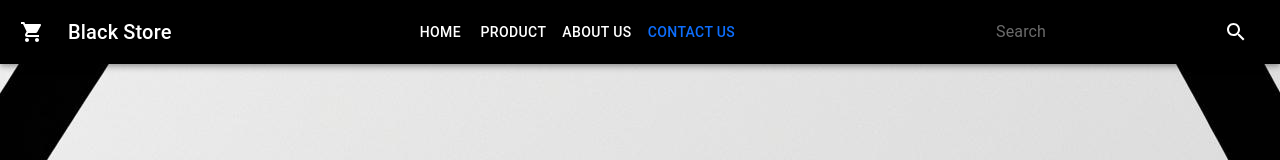
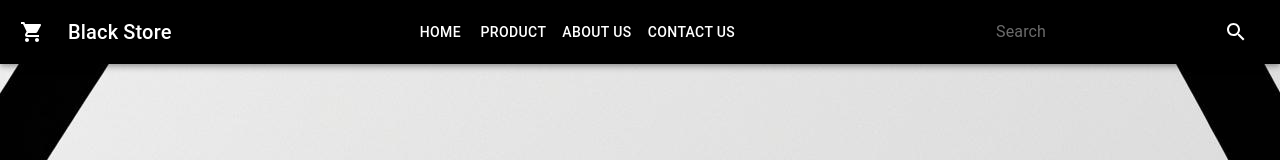
Before and after one commit to mohammad2001ah/eco3, a React (Create React App) app in the folder ecommerce-store/: page / in a window 1280 px wide. Shown: the top 160 px of the page. Built offline with nearby package versions, Linux system fonts and the light colour scheme.

Commit message:
Update Navbar.js

```diff
--- a/ecommerce-store/src/component/Navbar.js
+++ b/ecommerce-store/src/component/Navbar.js
@@ -34,7 +34,7 @@ export default function Navbar() {
             <Button color="inherit"sx={{color:'white'}}>About Us</Button>
           </Link>
           <Link to="/ContactUs">
-            <Button color="inherit">Contact Us</Button>
+            <Button color="inherit" sx={{color:'white'}}>Contact Us</Button>
           </Link>
         </Box>
         <Box sx={{ flexGrow: 1 }} />
```
